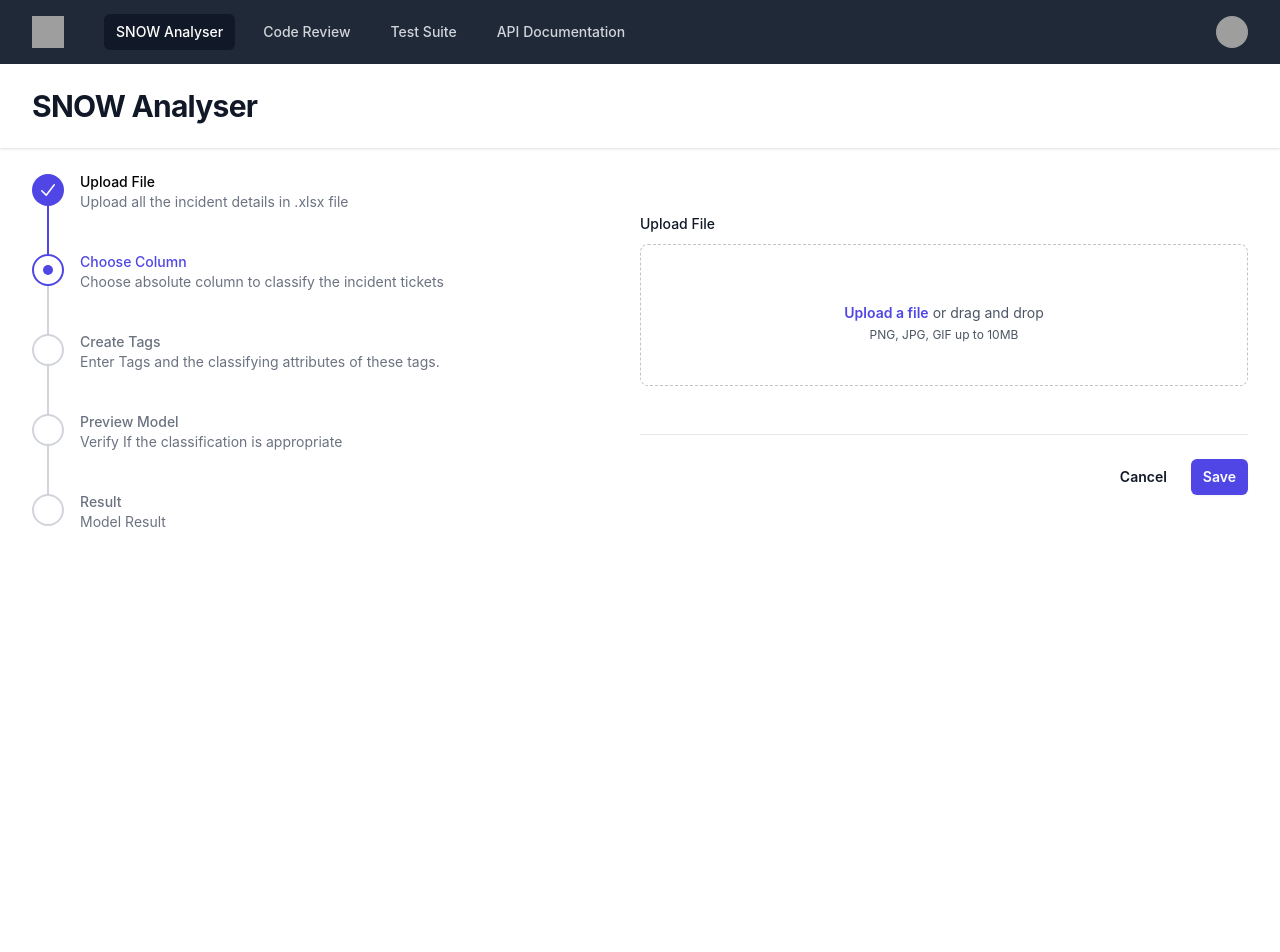
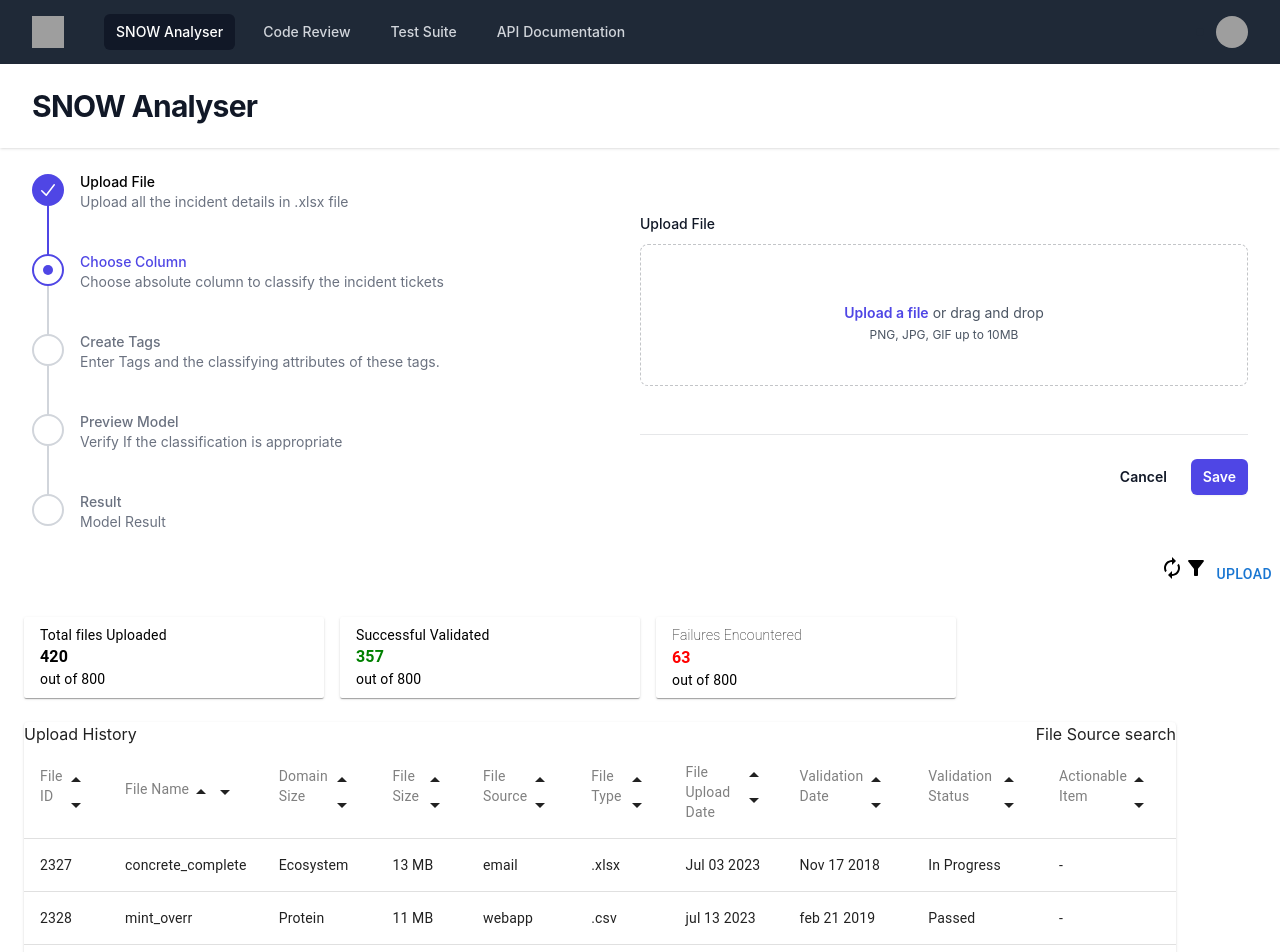
Before and after one commit to priyadharshinib4511/AI-Builder, a React (Create React App) app: page / in a window 1280 px wide. Shown: the top 952 px of the page. Before the commit the page ends 800 px from the top, so only its background shows below. Built offline with nearby package versions, Linux system fonts and the light colour scheme; grey boxes are pictures that could not be loaded.

Commit message:
Table and box component

```diff
--- a/package.json
+++ b/package.json
@@ -3,8 +3,12 @@
   "version": "0.1.0",
   "private": true,
   "dependencies": {
+    "@emotion/react": "^11.11.1",
+    "@emotion/styled": "^11.11.0",
     "@headlessui/react": "^1.7.17",
     "@heroicons/react": "^1.0.6",
+    "@mui/icons-material": "^5.14.13",
+    "@mui/material": "^5.14.13",
     "@testing-library/jest-dom": "^5.17.0",
     "@testing-library/react": "^13.4.0",
     "@testing-library/user-event": "^13.5.0",
--- a/src/App.js
+++ b/src/App.js
@@ -1,11 +1,18 @@
-import logo from './logo.svg';
 import './App.css';
 import Sidebar from './components/Topbar';
+import Boxes from './components/boxes/Boxes';
+import Tools from './components/boxes/Tools';
+import TableComp from './components/table/TableComp';
 import Example from './pages/SNOWAnalyser';
 
 function App() {
   return (
+    <>
     <Example />
+    <Tools />
+    <Boxes/>
+    <TableComp />
+  </>
   );
 }
 
--- /dev/null
+++ b/src/components/boxes/Boxes.jsx
@@ -0,0 +1,55 @@
+import { Typography, Box } from "@mui/material";
+import React from "react";
+
+const Boxes = () => {
+  return (
+    <Box display="flex" marginLeft={3} mt={3}>
+      <Box
+        boxShadow={1}
+        p={1}
+        pl={2}
+        width={300}
+        marginRight={2}
+        borderRadius={0.5}
+      >
+        <Typography variant="body2">Total files Uploaded</Typography>
+        <Typography fontWeight={600}>420</Typography>
+        <Typography variant="body2">out of 800</Typography>
+      </Box>
+      <Box
+        boxShadow={1}
+        p={1}
+        pl={2}
+        width={300}
+        marginRight={2}
+        borderRadius={0.5}
+      >
+        <Typography variant="body2">Successful Validated</Typography>
+        <Typography color={"green"} fontWeight={600}>
+          357
+        </Typography>
+
+        <Typography variant="body2">out of 800</Typography>
+      </Box>
+      <Box
+        boxShadow={1}
+        p={1}
+        pl={2}
+        width={300}
+        marginRight={2}
+        borderRadius={0.5}
+      >
+        <Typography fontSize={14} fontWeight={5}>
+          Failures Encountered
+        </Typography>
+        <Typography color={"red"} fontWeight={600}>
+          63
+        </Typography>
+
+        <Typography variant="body2">out of 800</Typography>
+      </Box>
+    </Box>
+  );
+};
+
+export default Boxes;
--- /dev/null
+++ b/src/components/boxes/Tools.jsx
@@ -0,0 +1,16 @@
+import React from "react";
+import { Button } from "@mui/material";
+import AutorenewIcon from "@mui/icons-material/Autorenew";
+import FilterAltIcon from "@mui/icons-material/FilterAlt";
+
+const Tools = () => {
+  return (
+    <div style={{ display: "flex", justifyContent: "flex-end" }}>
+      <AutorenewIcon />
+      <FilterAltIcon />
+      <Button>Upload</Button>
+    </div>
+  );
+};
+
+export default Tools;
--- /dev/null
+++ b/src/components/table/TableComp.jsx
@@ -0,0 +1,63 @@
+import {
+  Box,
+  Paper,
+  Table,
+  TableBody,
+  TableCell,
+  TableContainer,
+  TableHead,
+  TableRow,
+  Typography,
+} from "@mui/material";
+import ArrowDropUpIcon from "@mui/icons-material/ArrowDropUp";
+import ArrowDropDownIcon from "@mui/icons-material/ArrowDropDown";
+import React from "react";
+import { mockData, titleHead } from "./mockData";
+
+const TableComp = () => {
+  return (
+    <TableContainer component={Paper} sx={{ margin: 3, width: "90%" }}>
+      <Box display="flex" justifyContent="space-between">
+        Upload History
+        <Box>File Source search</Box>
+      </Box>
+      <Table>
+        <TableHead>
+          <TableRow>
+            {titleHead.map((res, i) => (
+              <TableCell key={i}>
+                <Box display="flex" flexWrap="nowrap">
+                  <Typography variant="body2" color="gray">
+                    {res.title}
+                  </Typography>
+                  <Box>
+                    <ArrowDropUpIcon />
+                    <ArrowDropDownIcon />
+                  </Box>
+                </Box>
+              </TableCell>
+            ))}
+          </TableRow>
+        </TableHead>
+        <TableBody>
+          {mockData.map((data) => (
+            <TableRow key={data.fileId}>
+              <TableCell>{data.fileId}</TableCell>
+              <TableCell>{data.fileName}</TableCell>
+              <TableCell>{data.domainSize}</TableCell>
+              <TableCell>{data.fileSize}</TableCell>
+              <TableCell>{data.fileSource}</TableCell>
+              <TableCell>{data.fileType}</TableCell>
+              <TableCell>{data.fileUploadDate}</TableCell>
+              <TableCell>{data.validationDate}</TableCell>
+              <TableCell>{data.validationStatus}</TableCell>
+              <TableCell>{data.actionableItem}</TableCell>
+            </TableRow>
+          ))}
+        </TableBody>
+      </Table>
+    </TableContainer>
+  );
+};
+
+export default TableComp;
--- /dev/null
+++ b/src/components/table/mockData.jsx
@@ -0,0 +1,81 @@
+export const titleHead = [
+  {
+    key: "fileId",
+    title: "File ID",
+  },
+  {
+    key: "fileName",
+    title: "File Name",
+  },
+  {
+    key: "domainSize",
+    title: "Domain Size",
+  },
+  {
+    key: "fileSize",
+    title: "File Size",
+  },
+  {
+    key: "fileSource",
+    title: "File Source",
+  },
+  {
+    key: "fileType",
+    title: "File Type",
+  },
+  {
+    key: "fileUploadDate",
+    title: "File Upload Date",
+  },
+  {
+    key: "validationDate",
+    title: "Validation Date",
+  },
+  {
+    key: "validationStatus",
+    title: "Validation Status",
+  },
+  {
+    key: "actionableItem",
+    title: "Actionable Item",
+  },
+];
+
+export const mockData = [
+  {
+    fileId: "2327",
+    fileName: "concrete_complete",
+    domainSize: "Ecosystem",
+    fileSize: "13 MB",
+    fileSource: "email",
+    fileType: ".xlsx",
+    fileUploadDate: "Jul 03 2023",
+    validationDate: "Nov 17 2018",
+    validationStatus: "In Progress",
+    actionableItem: "-",
+  },
+  {
+    fileId: "2328",
+    fileName: "mint_overr",
+    domainSize: "Protein",
+    fileSize: "11 MB",
+    fileSource: "webapp",
+    fileType: ".csv",
+    fileUploadDate: "jul 13 2023",
+    validationDate: "feb 21 2019",
+    validationStatus: "Passed",
+    actionableItem: "-",
+  },
+  {
+    fileId: "2329",
+    fileName: "synergy_recon",
+    domainSize: "Ecosystem",
+    fileSize: "8 MB",
+    fileSource: "email",
+    fileType: ".xlsx",
+    fileUploadDate: "jul 06 2023",
+    validationDate: "jan 13 2020",
+    validationStatus: "Failed",
+    actionableItem: "Reupload",
+  },
+];
```
Also changed, not shown: 1 other file (tests, documents, lock files or other folders).
